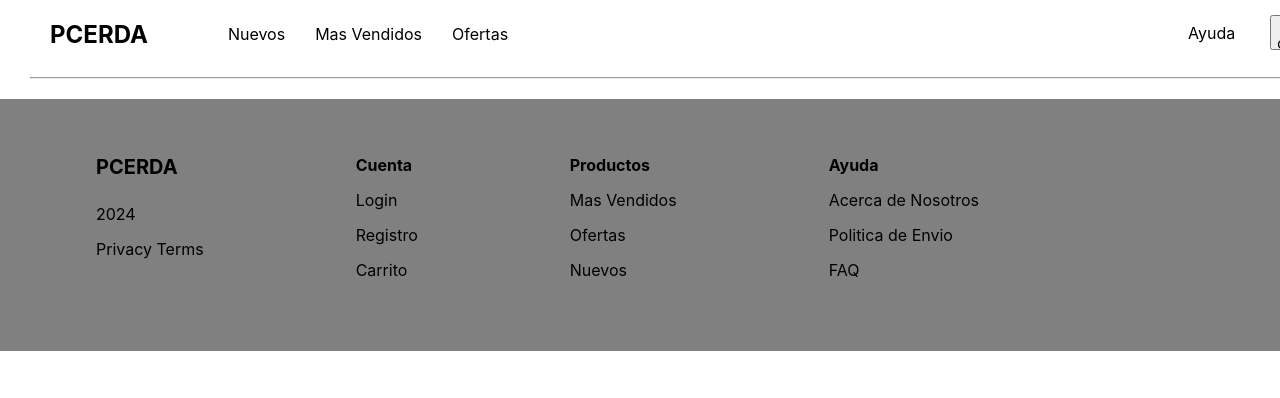
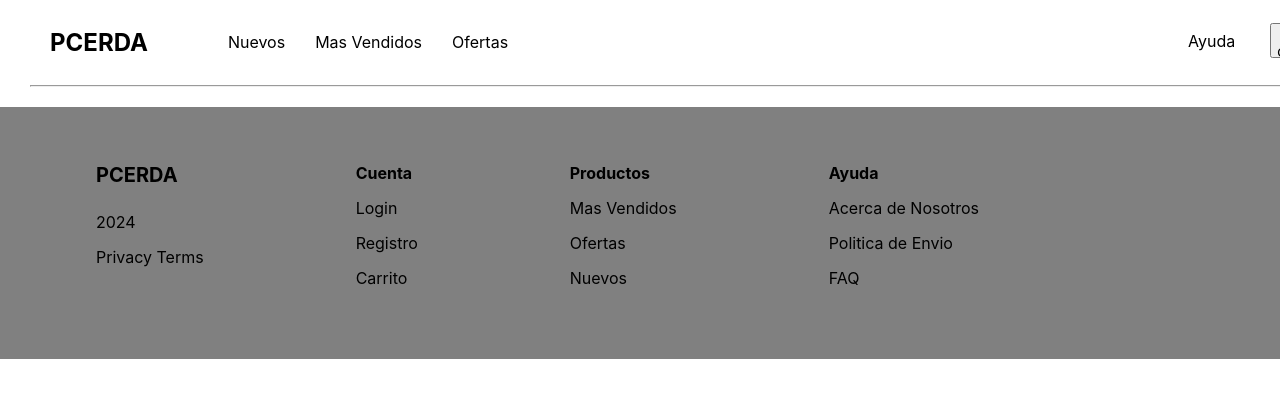
Before and after one commit to kennettcoca1512/proyecto_progra_web, a React (Vite) app in the folder my-react-app/: page / in a window 1280 px wide. Shown: the top 398 px of the page. Built offline with nearby package versions, Linux system fonts and the light colour scheme.

Commit message:
arreglando index.css

```diff
--- a/my-react-app/src/index.css
+++ b/my-react-app/src/index.css
@@ -2,7 +2,8 @@
   font-family: Inter, system-ui, Avenir, Helvetica, Arial, sans-serif;
 }
 body{
-  margin: 0px;
   display: flex;
+  margin-right: auto;
+  margin-left: auto;
 
 }
```
